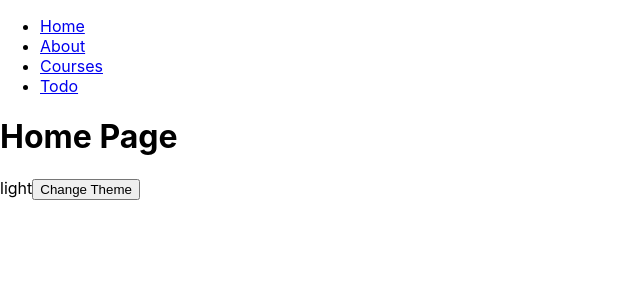
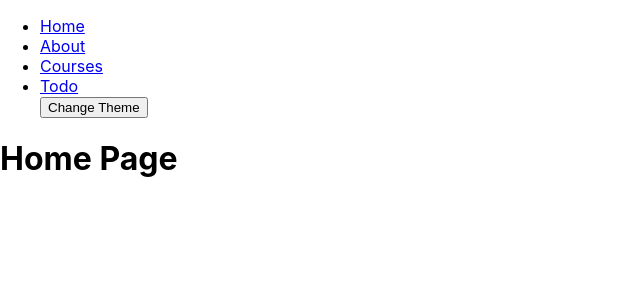
Before and after one commit to coder4affine/bashar_react_training, a React app: page / in a window 1280 px wide. Shown: the top 300 px of the page, without its empty margins (0-640 px from the left). Built offline with nearby package versions, Linux system fonts and the light colour scheme.

Commit message:
context api completed

```diff
--- a/src/App.js
+++ b/src/App.js
@@ -13,12 +13,12 @@ class App extends PureComponent {
   render() {
     return (
       <Router>
-        <>
-          <Header routes={routeDetails} />
-          <ThemeContext>
+        <ThemeContext>
+          <>
+            <Header routes={routeDetails} />
             <Route />
-          </ThemeContext>
-        </>
+          </>
+        </ThemeContext>
       </Router>
     );
   }
--- a/src/components/Header/index.js
+++ b/src/components/Header/index.js
@@ -1,6 +1,7 @@
 import React from 'react';
 import PropTypes from 'prop-types';
 import { Link } from 'react-router-dom';
+import { Consumer } from '../../context/themeContext';
 
 const index = ({ routes }) => (
   <nav>
@@ -10,6 +11,13 @@ const index = ({ routes }) => (
           <Link to={route.path}>{route.label}</Link>
         </li>
       ))}
+      <Consumer>
+        {value => (
+          <div>
+            <input type="button" value="Change Theme" onClick={value.changeTheme} />
+          </div>
+        )}
+      </Consumer>
     </ul>
   </nav>
 );
--- a/src/route.js
+++ b/src/route.js
@@ -3,6 +3,7 @@ import React, { Component, Suspense } from 'react';
 import { Route, Switch } from 'react-router-dom';
 import PrivateRoute from './components/PrivateRoute';
 import routeDetails from './utils/routeDetails';
+import { Consumer } from './context/themeContext';
 
 // const AsyncNoMatch = lazy(() => import('./screens/NoMatch'));
 
@@ -13,6 +14,9 @@ export default class route extends Component {
 
   render() {
     return (
+      <Consumer>
+        {value => (
+          <div style={{ backgroundColor: value.theme === 'light' ? '#fff' : '#4a4a4a' }}>
             <Switch>
               <Suspense fallback={<Loader />}>
                 {routeDetails.map(routeDetail => {
@@ -38,6 +42,9 @@ export default class route extends Component {
                 })}
               </Suspense>
             </Switch>
+          </div>
+        )}
+      </Consumer>
     );
   }
 }
--- a/src/screens/Courses/courseTable.js
+++ b/src/screens/Courses/courseTable.js
@@ -4,10 +4,16 @@ import PropTypes from 'prop-types';
 class courseTable extends Component {
   static propTypes = {
     courses: PropTypes.array.isRequired,
+    authors: PropTypes.array.isRequired,
   };
 
-  getAuthorDetail = () => {
-    throw new Error('Oops! something goes wrong');
+  getAuthorDetail = id => {
+    const { authors } = this.props;
+    const author = authors.find(x => x.id === id);
+    if (author) {
+      return `${author.firstName} ${author.lastName}`;
+    }
+    return '';
   };
 
   render() {
--- a/src/screens/Courses/index.js
+++ b/src/screens/Courses/index.js
@@ -33,22 +33,13 @@ export default class index extends Component {
     }
   };
 
-  getAuthorDetail = id => {
-    const { authors } = this.state;
-    const author = authors.find(x => x.id === id);
-    if (author) {
-      return `${author.firstName} ${author.lastName}`;
-    }
-    return '';
-  };
-
   render() {
-    const { courses } = this.state;
+    const { courses, authors } = this.state;
     return (
       <div>
         <Consumer>{value => <span>{value.theme}</span>}</Consumer> <h1>Courses</h1>
         <ErrorBoundary>
-          <Table courses={courses} />
+          <Table courses={courses} authors={authors} />
         </ErrorBoundary>
       </div>
     );
--- a/src/screens/Home/index.js
+++ b/src/screens/Home/index.js
@@ -1,18 +1,10 @@
 import React from 'react';
-import { Consumer } from '../../context/themeContext';
+
 // import PropTypes from 'prop-types';
 
 const index = () => (
   <div>
     <h1>Home Page</h1>
-    <Consumer>
-      {value => (
-        <div>
-          <span>{value.theme}</span>
-          <input type="button" value="Change Theme" onClick={value.changeTheme} />
-        </div>
-      )}
-    </Consumer>
   </div>
 );
 
```
Lines whose indentation alone changed are shown as unchanged.
